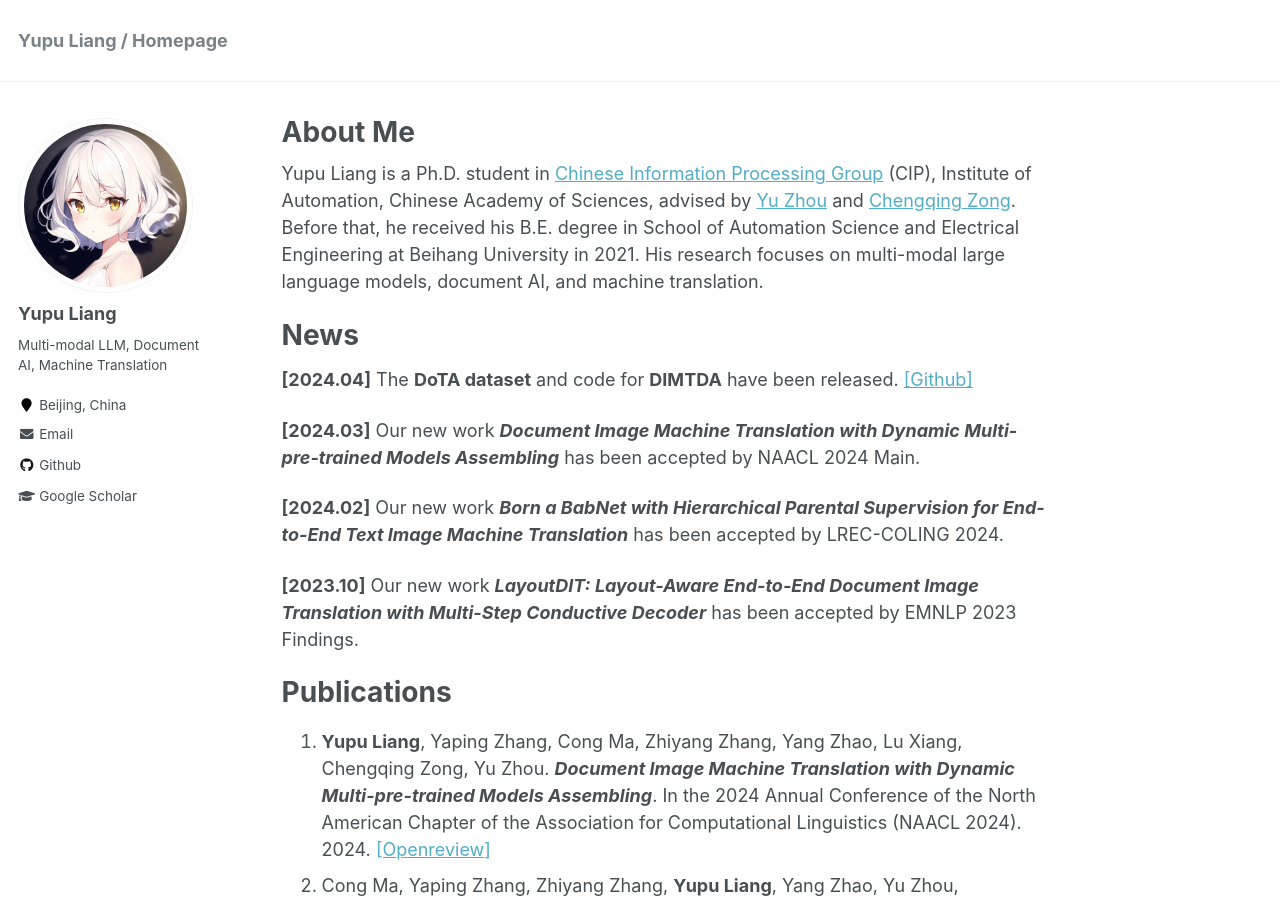
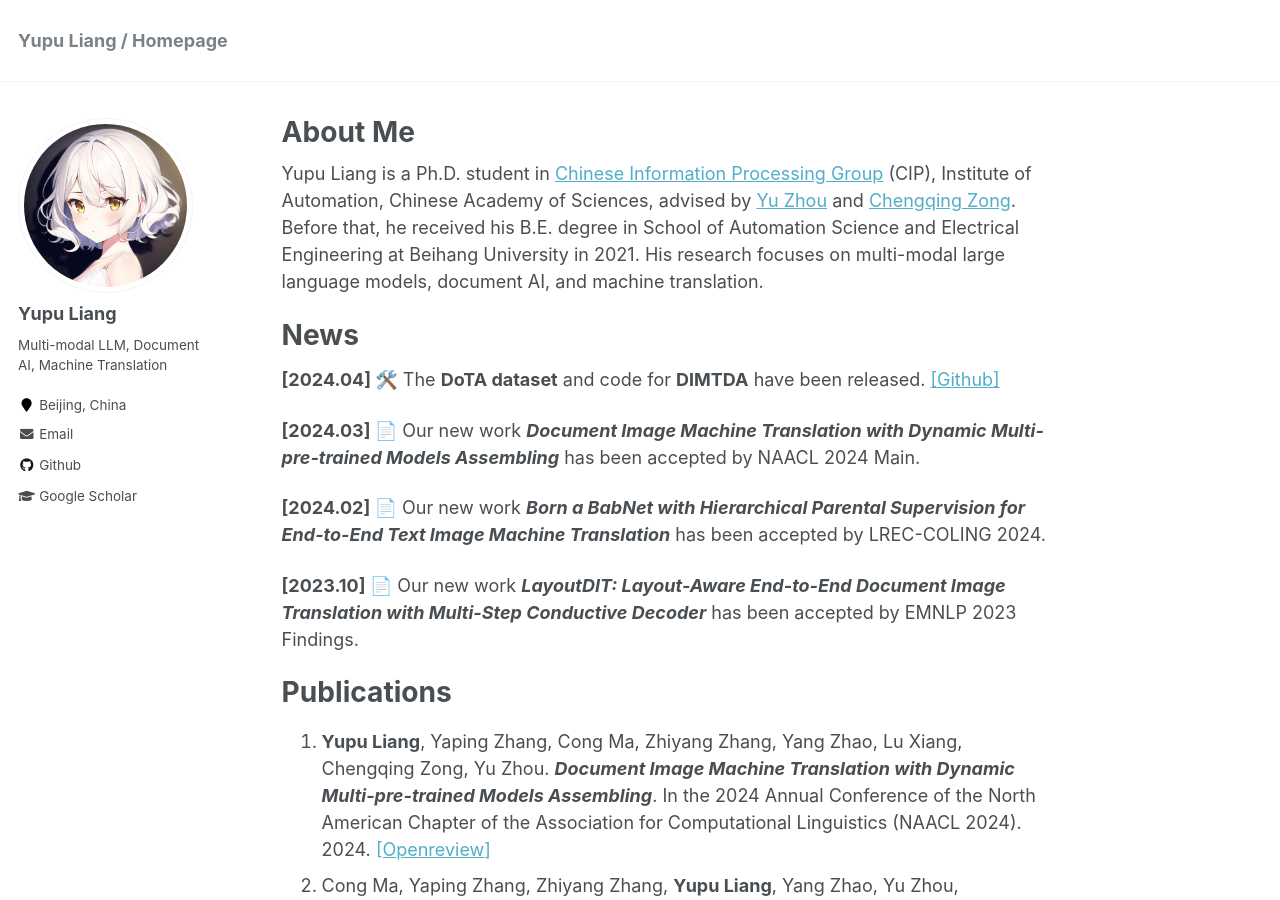
Before and after one commit to liangyupu/liangyupu.github.io, a Jekyll site: the page built from _pages/about.md, in a window 1280 px wide and 900 px high. Built offline with Jekyll 4.4.1, drawn with Linux system fonts in a browser that asks for light colours.

```diff
--- a/_pages/about.md
+++ b/_pages/about.md
@@ -11,13 +11,13 @@ redirect_from:
 Yupu Liang is a Ph.D. student in [Chinese Information Processing Group](http://www.nlpr.ia.ac.cn/cip/staff.htm) (CIP), Institute of Automation, Chinese Academy of Sciences, advised by [Yu Zhou](https://people.ucas.ac.cn/~zhouyu) and [Chengqing Zong](https://people.ucas.ac.cn/~zongchengqing). Before that, he received his B.E. degree in School of Automation Science and Electrical Engineering at Beihang University in 2021. His research focuses on multi-modal large language models, document AI, and machine translation.
 
 # News
-**[2024.04]** The **DoTA dataset** and code for **DIMTDA**  have been released. [\[Github\]](https://github.com/liangyupu/DIMTDA)
+**[2024.04] 🛠️** The **DoTA dataset** and code for **DIMTDA**  have been released. [\[Github\]](https://github.com/liangyupu/DIMTDA)
 
-**[2024.03]** Our new work ***Document Image Machine Translation with Dynamic Multi-pre-trained Models Assembling*** has been accepted by NAACL 2024 Main.
+**[2024.03] 📄** Our new work ***Document Image Machine Translation with Dynamic Multi-pre-trained Models Assembling*** has been accepted by NAACL 2024 Main.
 
-**[2024.02]** Our new work ***Born a BabNet with Hierarchical Parental Supervision for End-to-End Text Image Machine Translation*** has been accepted by LREC-COLING 2024.
+**[2024.02] 📄** Our new work ***Born a BabNet with Hierarchical Parental Supervision for End-to-End Text Image Machine Translation*** has been accepted by LREC-COLING 2024.
 
-**[2023.10]** Our new work ***LayoutDIT: Layout-Aware End-to-End Document Image Translation with Multi-Step Conductive Decoder*** has been accepted by EMNLP 2023 Findings.
+**[2023.10] 📄** Our new work ***LayoutDIT: Layout-Aware End-to-End Document Image Translation with Multi-Step Conductive Decoder*** has been accepted by EMNLP 2023 Findings.
 
 # Publications
 1. **Yupu Liang**, Yaping Zhang, Cong Ma, Zhiyang Zhang, Yang Zhao, Lu Xiang, Chengqing Zong, Yu Zhou. ***Document Image Machine Translation with Dynamic Multi-pre-trained Models Assembling***. In the 2024 Annual Conference of the North American Chapter of the Association for Computational Linguistics (NAACL 2024). 2024. [\[Openreview\]](https://openreview.net/forum?id=XH2TgKlXWv)
```
